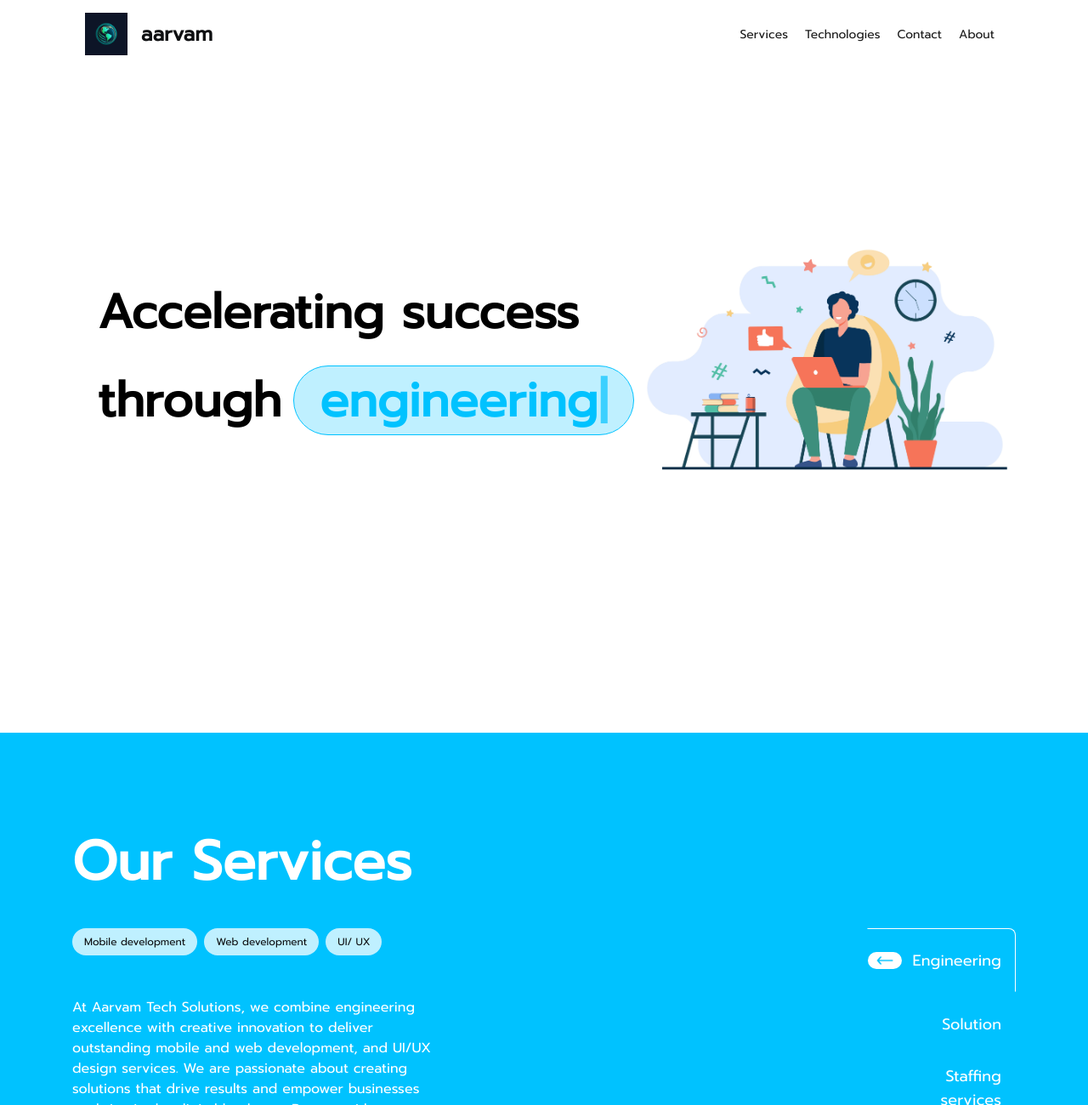
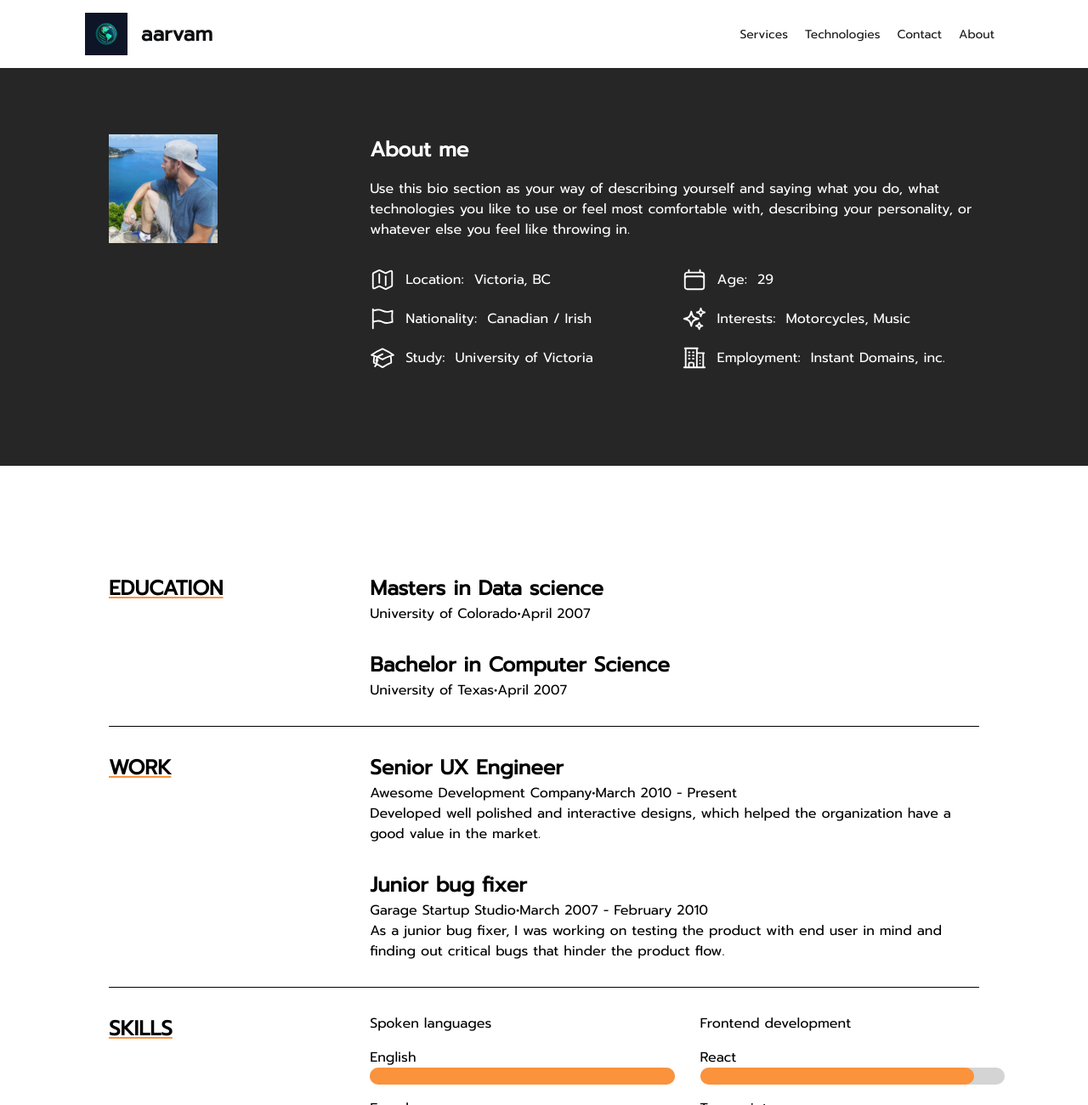
Before and after one commit to Ramnath2609/consultancy-webapp, a React (Create React App) app: page /resume in a window 1280 px wide. Shown: the top 1300 px of the page at 85% size. Built offline with nearby package versions, Linux system fonts and the light colour scheme.

Commit message:
resume section added

```diff
--- a/package.json
+++ b/package.json
@@ -3,6 +3,7 @@
   "version": "0.1.0",
   "private": true,
   "dependencies": {
+    "@heroicons/react": "^2.0.18",
     "@testing-library/jest-dom": "^5.16.5",
     "@testing-library/react": "^13.4.0",
     "@testing-library/user-event": "^13.5.0",
--- a/src/App.js
+++ b/src/App.js
@@ -1,21 +1,15 @@
-import { Header, Services, ContactUs, Technologies, Footer, AboutUs } from "./components";
-import { BrowserRouter } from "react-router-dom";
-import { Banner } from "./components/Banner";
+import { BrowserRouter, Routes } from "react-router-dom";
+import { Route } from "react-router-dom";
+import { Home } from "./pages/Home";
+import { Resume } from "./pages/Resume";
 
 function App() {
   return (
     <BrowserRouter>
-      <div className="App">
-        <Header />
-        <main>
-          <Banner />
-          <Services />
-          <Technologies />
-          <AboutUs />
-          <ContactUs />
-          <Footer />
-        </main>
-      </div>
+      <Routes>
+        <Route path="/" element={<Home />} />
+        <Route path="/resume" element={<Resume />} />
+      </Routes>
     </BrowserRouter>
   );
 }
--- /dev/null
+++ b/src/pages/Home.js
@@ -0,0 +1,18 @@
+import { Header, Services, ContactUs, Technologies, Footer, AboutUs } from "../components";
+import { Banner } from "../components/Banner";
+
+export function Home() {
+  return (
+    <div className="App">
+      <Header />
+      <main>
+        <Banner />
+        <Services />
+        <Technologies />
+        <AboutUs />
+        <ContactUs />
+        <Footer />
+      </main>
+    </div>
+  );
+}
--- /dev/null
+++ b/src/pages/Resume.js
@@ -0,0 +1,332 @@
+import styled from "styled-components";
+import { FlexBox } from "../components/common-styles";
+import { GridLayout } from "../components/common-styles";
+import Profilepic from "../assets/profilepic.jpg";
+import {
+  AcademicCapIcon,
+  BuildingOffice2Icon,
+  CalendarIcon,
+  FlagIcon,
+  MapIcon,
+  SparklesIcon,
+} from "@heroicons/react/24/outline";
+import { Header } from "../components";
+
+const aboutItems = [
+  { label: "Location", text: "Victoria, BC", Icon: MapIcon },
+  { label: "Age", text: "29", Icon: CalendarIcon },
+  { label: "Nationality", text: "Canadian / Irish", Icon: FlagIcon },
+  { label: "Interests", text: "Motorcycles, Music", Icon: SparklesIcon },
+  { label: "Study", text: "University of Victoria", Icon: AcademicCapIcon },
+  { label: "Employment", text: "Instant Domains, inc.", Icon: BuildingOffice2Icon },
+];
+
+export const skills = [
+  {
+    name: "Spoken languages",
+    skills: [
+      {
+        name: "English",
+        level: 10,
+      },
+      {
+        name: "French",
+        level: 4,
+      },
+      {
+        name: "Spanish",
+        level: 3,
+      },
+    ],
+  },
+  {
+    name: "Frontend development",
+    skills: [
+      {
+        name: "React",
+        level: 9,
+      },
+      {
+        name: "Typescript",
+        level: 7,
+      },
+      {
+        name: "GraphQL",
+        level: 6,
+      },
+    ],
+  },
+  {
+    name: "Backend development",
+    skills: [
+      {
+        name: "Node.js",
+        level: 8,
+      },
+      {
+        name: "Rust",
+        level: 5,
+      },
+      {
+        name: "Golang",
+        level: 4,
+      },
+    ],
+  },
+  {
+    name: "Mobile development",
+    skills: [
+      {
+        name: "React Native",
+        level: 9,
+      },
+      {
+        name: "Flutter",
+        level: 4,
+      },
+      {
+        name: "Swift",
+        level: 3,
+      },
+    ],
+  },
+];
+
+const ResumeSection = styled.section`
+    padding: 6rem 2rem;
+`;
+
+const ResumeContent = styled.div`
+    margin: auto;
+    max-width: 1024px;
+    height: 100%;
+    width: 100%;
+`;
+
+const SectionHeading = styled.h2`
+    text-transform: uppercase;
+    margin: 0;
+    text-decoration: underline;
+    text-decoration-color: rgb(251 146 60);
+    margin-bottom: 20px;
+`;
+
+const About = styled.section`
+    padding: 6rem 2rem;
+    background: rgb(38 38 38);
+    width: 100%;
+    box-sizing: border-box;
+`;
+
+const AboutContent = styled.div`
+    max-width: 1024px;
+    margin: auto;
+    width: 100%;
+`;
+
+const ImageHolder = styled(FlexBox)`
+    justify-content: flex-start;
+    align-items: start;
+    border-radius: 14px;
+    height: auto;
+    @media (max-width: 768px) {
+        justify-content: center;
+    }
+    @media (max-width: 960px) {
+        justify-content: center;
+    }
+`;
+
+const Page = styled.div`
+    height: 100vh;
+`;
+
+const AboutText = styled(FlexBox)`
+    color: white;
+    @media (max-width: 768px) {
+        margin-top: 20px;
+        align-items: center;
+    }
+    @media (max-width: 960px) {
+        margin-top: 20px;
+        align-items: center;
+    }
+`;
+
+const Styledh2 = styled.h2`
+    margin: 0;
+`;
+
+const ProfileImage = styled.img`
+    width: 8rem;
+    height: 8rem;
+    overflow: hidden;
+`;
+
+const StyledUL = styled.ul`
+    display: grid;
+    grid-template-columns: repeat(2, minmax(0, 1fr));
+    grid-gap: 1rem;
+    padding: 0;
+    width: 100%;
+    @media (max-width: 768px) {
+        grid-template-columns: 100%;
+    }
+`;
+
+const ListItem = styled.li`
+    display: grid;
+    grid-template-columns: 30px min-content auto;
+    color: white;
+    grid-gap: 12px;
+    align-items: center;
+`;
+
+const LowMargintitle = styled.h2`
+    margin: 0;
+`;
+
+const StyledPara = styled.p`
+    margin: 0;
+`;
+
+const IndividualBlock = styled(FlexBox)`
+    padding: 30px 0;
+    border-bottom: 1px solid black;
+`;
+
+const Range = styled.div`
+    background-color: rgb(212 212 212);
+    height: 20px;
+    border-radius: 999px;
+    margin-bottom: 16px;
+`;
+
+const Indicator = styled.div`
+    height: 100%;
+    background-color: rgb(251 146 60);
+    width: ${(props) => `${props.width}%`};
+    border-radius: 999px;
+`;
+
+const SkillName = styled.span`
+    display: inline-block;
+    margin-bottom: 16px;
+`;
+
+const StyledGridLayout = styled(GridLayout)`
+    @media (max-width: 768px) {
+        grid-template-rows: auto auto;
+        grid-template-columns: 100%;
+    }
+    @media (max-width: 960px) {
+        grid-template-rows: auto auto;
+        grid-template-columns: 100%;
+    }
+`;
+
+const Block = styled(GridLayout)`
+    @media (max-width: 768px) {
+        grid-template-columns: 100%;
+    }
+`;
+
+const SkillsBlock = styled(GridLayout)`
+    @media (max-width: 768px) {
+        grid-template-columns: 100%;
+    }
+`;
+
+export function Resume() {
+  return (
+    <Page>
+      <Header />
+      <About>
+        <AboutContent>
+          <StyledGridLayout height="auto" templateColumn="30% 70%">
+            <ImageHolder>
+              <ProfileImage src={Profilepic} alt="profile-pic" width={64} />
+            </ImageHolder>
+            <FlexBox height="auto" flexDirection="column">
+              <AboutText height="auto" flexDirection="column" alignItems="start">
+                <Styledh2>About me</Styledh2>
+                <p>Use this bio section as your way of describing yourself and saying what you do, what technologies you like to use or feel most comfortable with, describing your personality, or whatever else you feel like throwing in.</p>
+              </AboutText>
+              <StyledUL>
+                {aboutItems.map(({ label, text, Icon }, idx) => (
+                  <ListItem key={idx}>
+                    {Icon && <Icon className="h-5 w-5 text-white" />}
+                    <span>{label}:</span>
+                    <span>{text}</span>
+                  </ListItem>
+                ))}
+              </StyledUL>
+            </FlexBox>
+          </StyledGridLayout>
+        </AboutContent>
+      </About>
+      <ResumeSection>
+        <ResumeContent>
+          <IndividualBlock flexDirection="column" height="auto">
+            <Block templateColumn="30% 70%" height="auto" width="100%">
+              <FlexBox height="auto" alignItems="flex-start">
+                <SectionHeading>Education</SectionHeading>
+              </FlexBox>
+              <FlexBox flexDirection="column" height="auto">
+                <FlexBox flexDirection="column" width="100%" height="auto" alignItems="start" margin="0 0 30px 0">
+                  <LowMargintitle>Masters in Data science</LowMargintitle>
+                  <StyledPara>University of Colorado•April 2007</StyledPara>
+                </FlexBox>
+                <FlexBox flexDirection="column" width="100%" height="auto" alignItems="start">
+                  <LowMargintitle>Bachelor in Computer Science</LowMargintitle>
+                  <StyledPara>University of Texas•April 2007</StyledPara>
+                </FlexBox>
+              </FlexBox>
+            </Block>
+          </IndividualBlock>
+          <IndividualBlock flexDirection="column" height="auto">
+            <Block templateColumn="30% 70%" height="auto" width="100%">
+              <FlexBox height="auto" alignItems="flex-start">
+                <SectionHeading>Work</SectionHeading>
+              </FlexBox>
+              <FlexBox flexDirection="column" height="auto">
+                <FlexBox flexDirection="column" width="100%" height="auto" alignItems="start" margin="0 0 30px 0">
+                  <LowMargintitle>Senior UX Engineer</LowMargintitle>
+                  <StyledPara>Awesome Development Company•March 2010 - Present</StyledPara>
+                  <StyledPara>Developed well polished and interactive designs, which helped the organization have a good value in the market.</StyledPara>
+                </FlexBox>
+                <FlexBox flexDirection="column" width="100%" height="auto" alignItems="start">
+                  <LowMargintitle>Junior bug fixer</LowMargintitle>
+                  <StyledPara>Garage Startup Studio•March 2007 - February 2010</StyledPara>
+                  <StyledPara>As a junior bug fixer, I was working on testing the product with end user in mind and finding out critical bugs that hinder the product flow.</StyledPara>
+                </FlexBox>
+              </FlexBox>
+            </Block>
+          </IndividualBlock>
+          <IndividualBlock flexDirection="column" height="auto">
+            <Block templateColumn="30% 70%" height="auto" width="100%">
+              <FlexBox height="auto" alignItems="flex-start">
+                <SectionHeading>Skills</SectionHeading>
+              </FlexBox>
+              <SkillsBlock height="auto" templateColumn="50% 50%" templateRow="auto" width="100%" gridGap="30px">
+                {skills.map((skill) => (
+                  <div key={skill.name}>
+                    <SkillName>{skill.name}</SkillName>
+                    {skill.skills.map((sub) => (
+                      <div key={sub.name}>
+                        <span>{sub.name}</span>
+                        <Range>
+                          <Indicator width={Math.round((sub.level / 10) * 100)} />
+                        </Range>
+                      </div>
+                    ))}
+                  </div>
+                ))}
+              </SkillsBlock>
+            </Block>
+          </IndividualBlock>
+        </ResumeContent>
+      </ResumeSection>
+    </Page>
+  );
+}
```
Also changed, not shown: src/assets/profilepic.jpg (added), 1 other file (tests, documents, lock files or other folders).
